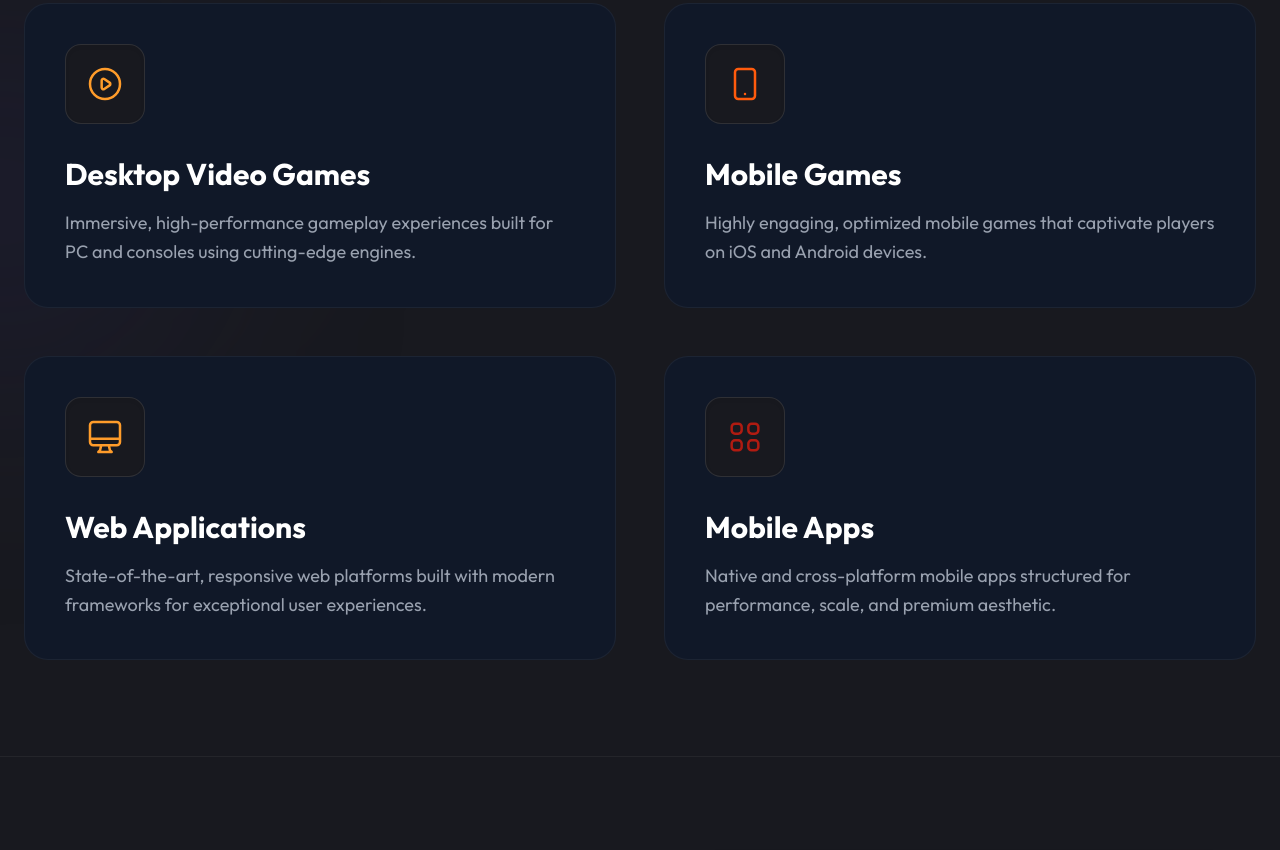
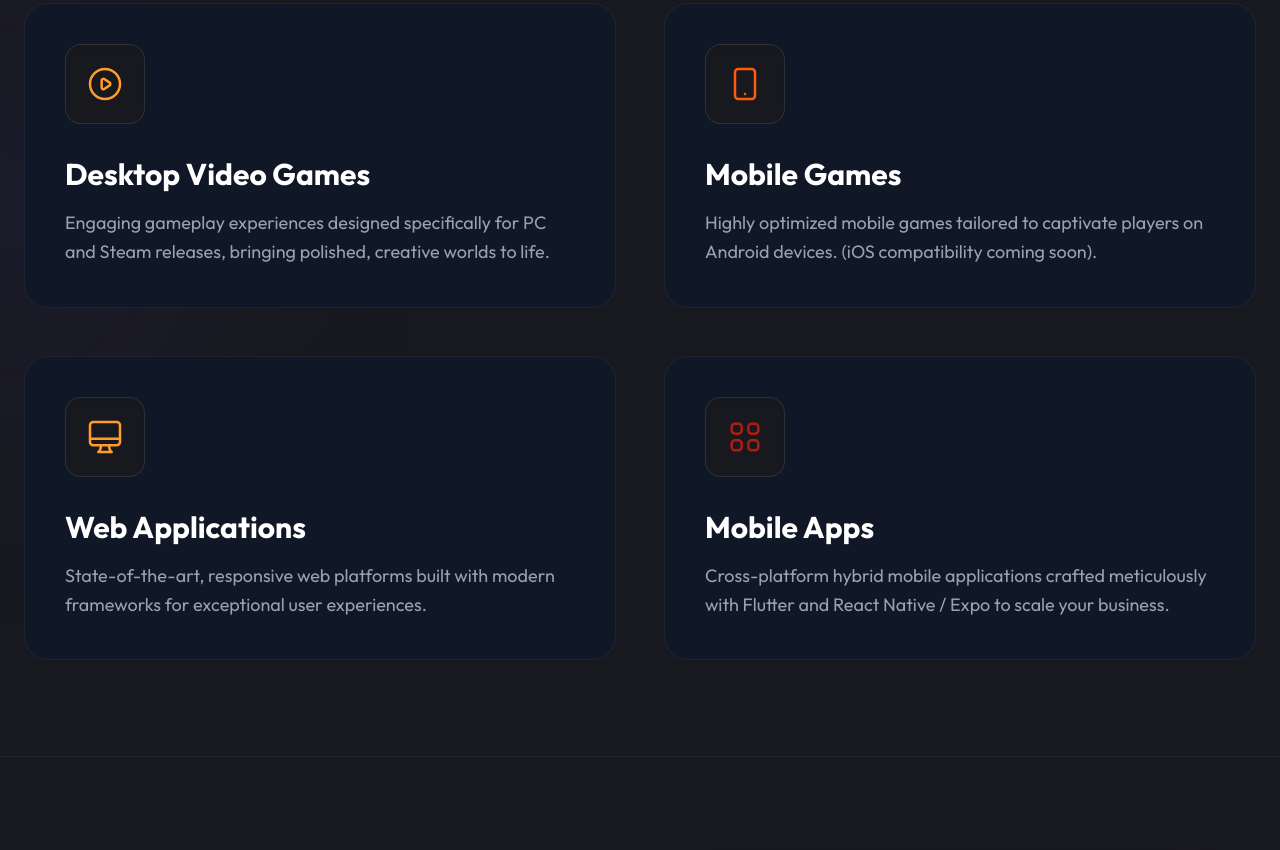
Before and after one commit to Orange-Ember-Studios/website, an Astro site: page / in a window 1280 px wide. Shown: the part 2284-3134 px from the top of the page. Built offline with nearby package versions, Linux system fonts and the light colour scheme; Astro itself is replaced by a stand-in of ours.

Commit message:
refactor: update service descriptions to clarify platform focus and technical stack

```diff
--- a/src/components/Services/Services.astro
+++ b/src/components/Services/Services.astro
@@ -5,12 +5,12 @@
 const services = [
   {
     title: "Desktop Video Games",
-    description: "Immersive, high-performance gameplay experiences built for PC and consoles using cutting-edge engines.",
+    description: "Engaging gameplay experiences designed specifically for PC and Steam releases, bringing polished, creative worlds to life.",
     icon: `<svg class="w-10 h-10 text-studio-flame-light" fill="none" viewBox="0 0 24 24" stroke="currentColor"><path stroke-linecap="round" stroke-linejoin="round" stroke-width="1.5" d="M14.752 11.168l-3.197-2.132A1 1 0 0010 9.87v4.263a1 1 0 001.555.832l3.197-2.132a1 1 0 000-1.664z"></path><path stroke-linecap="round" stroke-linejoin="round" stroke-width="1.5" d="M21 12a9 9 0 11-18 0 9 9 0 0118 0z"></path></svg>`
   },
   {
     title: "Mobile Games",
-    description: "Highly engaging, optimized mobile games that captivate players on iOS and Android devices.",
+    description: "Highly optimized mobile games tailored to captivate players on Android devices. (iOS compatibility coming soon).",
     icon: `<svg class="w-10 h-10 text-studio-flame-mid" fill="none" viewBox="0 0 24 24" stroke="currentColor"><path stroke-linecap="round" stroke-linejoin="round" stroke-width="1.5" d="M12 18h.01M8 21h8a2 2 0 002-2V5a2 2 0 00-2-2H8a2 2 0 00-2 2v14a2 2 0 002 2z"></path></svg>`
   },
   {
@@ -20,7 +20,7 @@ const services = [
   },
   {
     title: "Mobile Apps",
-    description: "Native and cross-platform mobile apps structured for performance, scale, and premium aesthetic.",
+    description: "Cross-platform hybrid mobile applications crafted meticulously with Flutter and React Native / Expo to scale your business.",
     icon: `<svg class="w-10 h-10 text-studio-flame-dark" fill="none" viewBox="0 0 24 24" stroke="currentColor"><path stroke-linecap="round" stroke-linejoin="round" stroke-width="1.5" d="M4 6a2 2 0 012-2h2a2 2 0 012 2v2a2 2 0 01-2 2H6a2 2 0 01-2-2V6zM14 6a2 2 0 012-2h2a2 2 0 012 2v2a2 2 0 01-2 2h-2a2 2 0 01-2-2V6zM4 16a2 2 0 012-2h2a2 2 0 012 2v2a2 2 0 01-2 2H6a2 2 0 01-2-2v-2zM14 16a2 2 0 012-2h2a2 2 0 012 2v2a2 2 0 01-2 2h-2a2 2 0 01-2-2v-2z"></path></svg>`
   }
 ];
```
